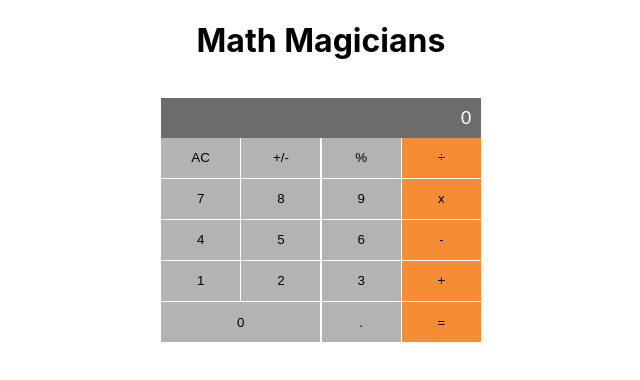
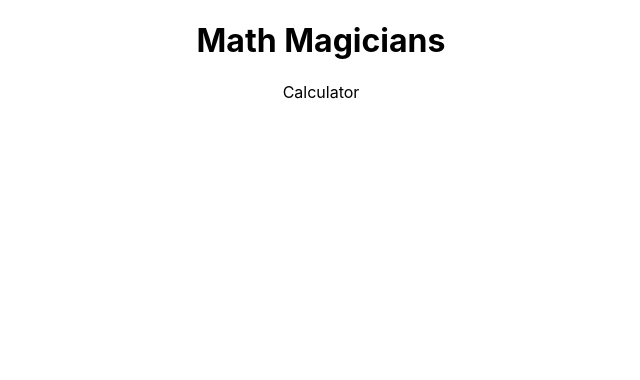
Before and after one commit to michaelamponsah/math-magicians, a React (Create React App) app: page /calculator in a window 1280 px wide. Shown: the top 380 px of the page, without its empty margins (319-959 px from the left). Built offline with nearby package versions, Linux system fonts and the light colour scheme.

Commit message:
Setup pages and navigation routes

```diff
--- a/src/App.js
+++ b/src/App.js
@@ -1,11 +1,21 @@
 import React from 'react';
+import { BrowserRouter, Route, Routes } from 'react-router-dom';
 import './App.css';
-import Calculator from './components/calculator';
+import Calculator from './pages/Calculator';
+import Home from './pages/Home';
+import Quotes from './pages/Quotes';
+// import Calculator from './components/calculator';
 
 const App = () => (
   <div className="App">
     <h1>Math Magicians</h1>
-    <Calculator />
+    <BrowserRouter>
+      <Routes>
+        <Route path="/" element={<Home />} />
+        <Route path="/calculator" element={<Calculator />} />
+        <Route path="/quotes" element={<Quotes />} />
+      </Routes>
+    </BrowserRouter>
   </div>
 );
 
--- /dev/null
+++ b/src/pages/Calculator.jsx
@@ -0,0 +1,7 @@
+import React from 'react';
+
+const Calculator = () => (
+  <div>Calculator</div>
+);
+
+export default Calculator;
--- /dev/null
+++ b/src/pages/Home.jsx
@@ -0,0 +1,7 @@
+import React from 'react';
+
+const Home = () => (
+  <div>Home</div>
+);
+
+export default Home;
--- /dev/null
+++ b/src/pages/Quotes.jsx
@@ -0,0 +1,7 @@
+import React from 'react';
+
+const Quotes = () => (
+  <div>Quotes</div>
+);
+
+export default Quotes;
```
